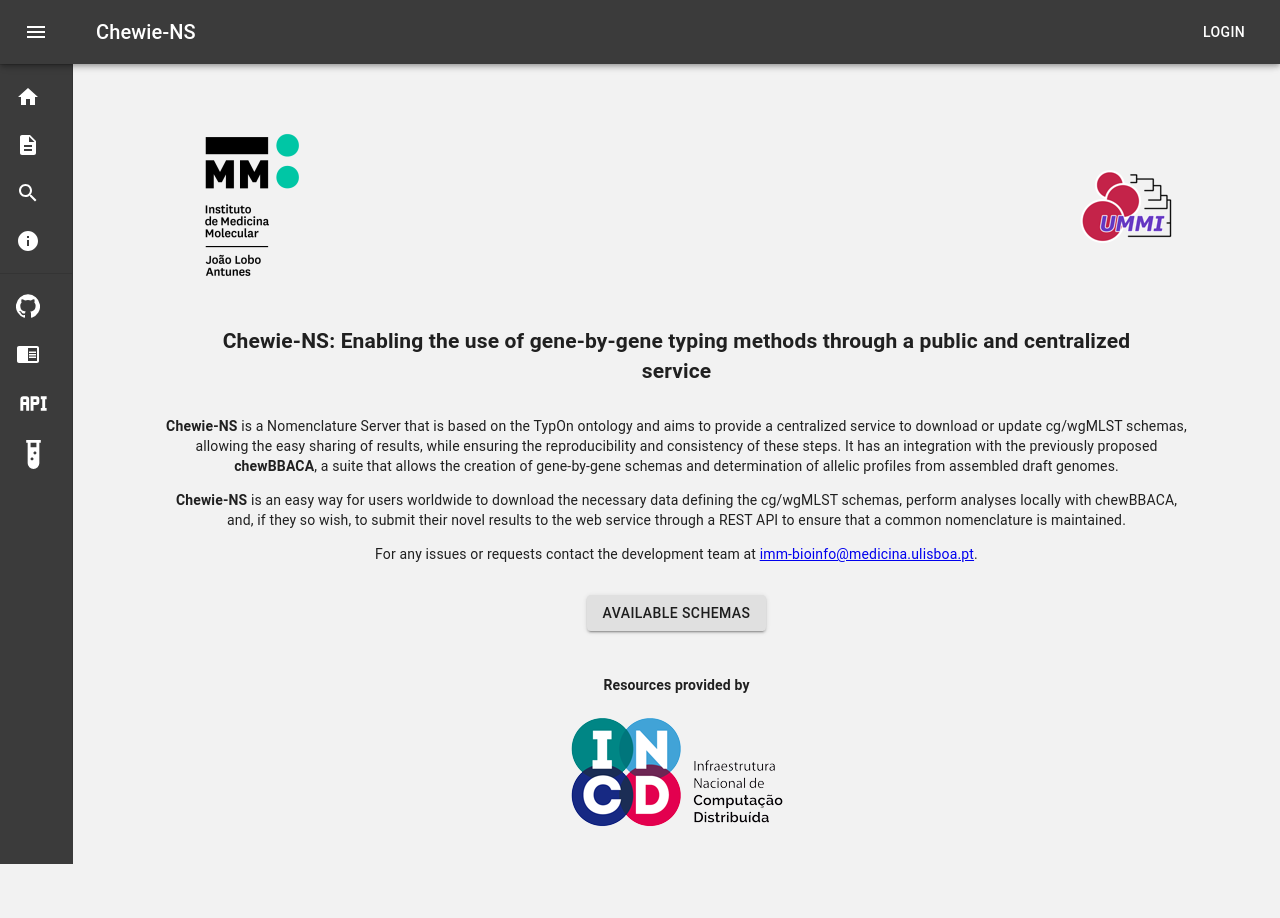
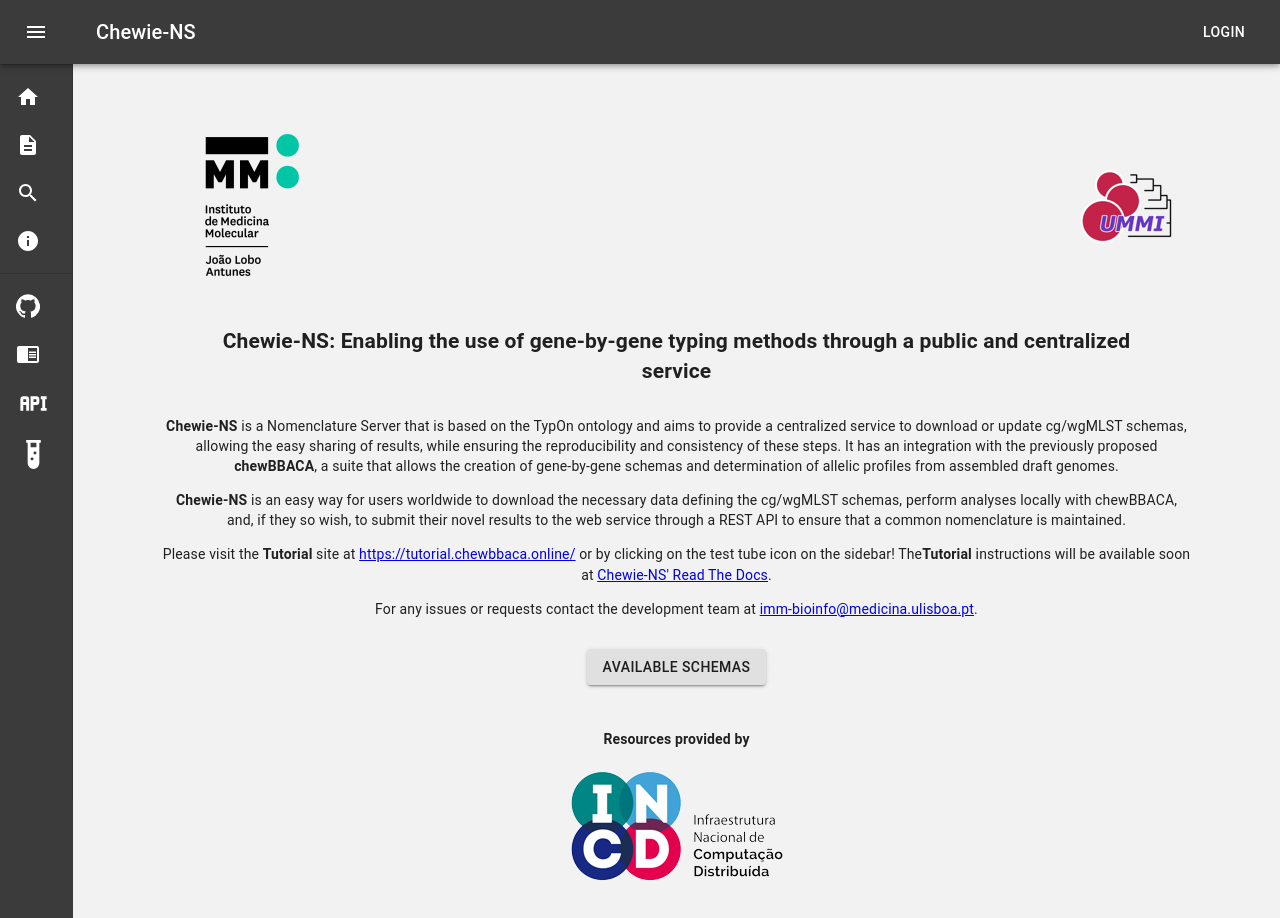
Before and after one commit to B-UMMI/Chewie-NS, a React (Create React App) app in the folder frontend_react/chewie_ns/: page / in a window 1280 px wide. Before the commit the page ends 864 px from the top, so only its background shows below. Built offline with nearby package versions, Linux system fonts and the light colour scheme.

Commit message:
Added a link to the tutorial site.

```diff
--- a/frontend_react/chewie_ns/src/containers/Chewie/Chewie.js
+++ b/frontend_react/chewie_ns/src/containers/Chewie/Chewie.js
@@ -60,6 +60,22 @@ class Chewie extends Component {
               ensure that a common nomenclature is maintained.
             </p>
             <p>
+              Please visit the <b>Tutorial</b> site at{" "}
+              <a href="https://tutorial.chewbbaca.online/">
+                https://tutorial.chewbbaca.online/
+              </a>{" "}
+              or by clicking on the test tube icon on the sidebar! The
+              <b>Tutorial</b> instructions will be available soon at{" "}
+              <a
+                href={"https://chewie-ns.readthedocs.io/en/latest/index.html"}
+                target={"_blank"}
+                rel="noopener noreferrer"
+              >
+                Chewie-NS' Read The Docs
+              </a>
+              .
+            </p>
+            <p>
               For any issues or requests contact the development team at{" "}
               <a href="mailto:imm-bioinfo@medicina.ulisboa.pt">
                 imm-bioinfo@medicina.ulisboa.pt
```
